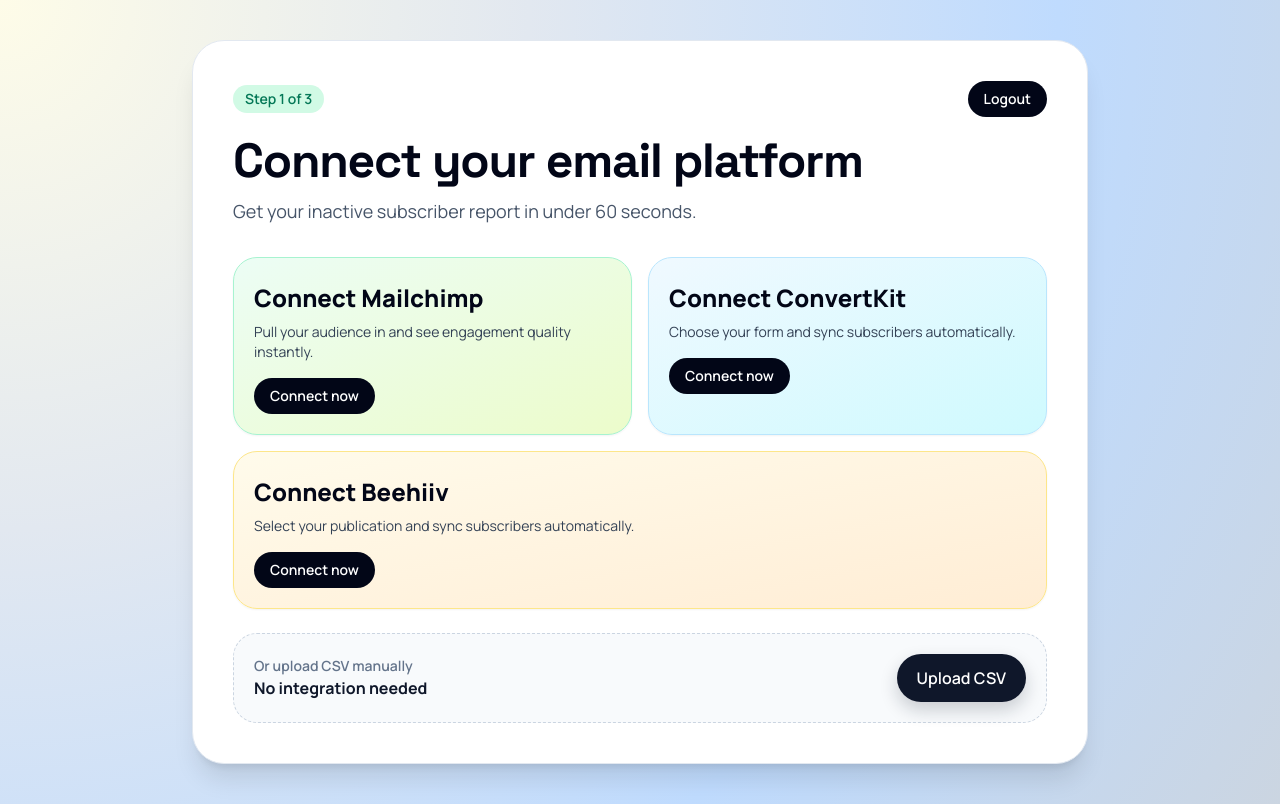
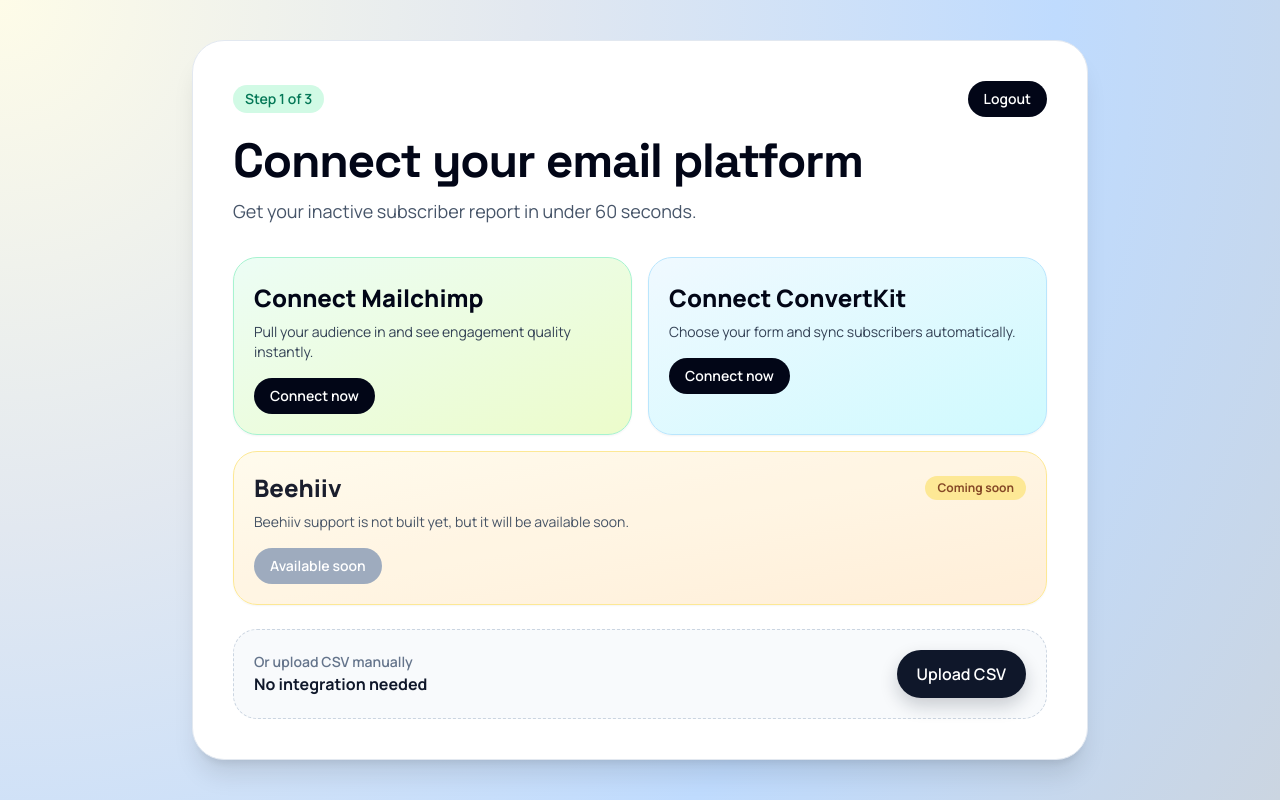
Before and after one commit to khansarim007/use-it-lose-it-newsletter, a Flask app: page /onboarding in a window 1280 px wide. Run offline with Flask 3, Linux system fonts and the light colour scheme; a user stored in the database is signed in; data comes from the database, SQL or seed files in the repository; data that the repository does not hold is empty; some libraries are stand-ins or nearby versions.

Commit message:
Mark Beehiiv as coming soon

```diff
--- a/templates/onboarding.html
+++ b/templates/onboarding.html
@@ -24,11 +24,14 @@
         </a>
       </div>
 
-      <a href="{{ url_for('connect_beehiiv') }}" class="group mt-4 block rounded-3xl border border-amber-200 bg-gradient-to-br from-amber-50 to-orange-100 p-5 shadow-sm transition-all duration-200 hover:-translate-y-1 hover:shadow-lg hover:shadow-amber-200/60 hover:border-amber-300 focus-visible:outline focus-visible:outline-2 focus-visible:outline-offset-2 focus-visible:outline-amber-500">
-        <p class="mt-1 text-2xl font-black text-slate-950">Connect Beehiiv</p>
-        <p class="mt-2 text-sm text-slate-700">Select your publication and sync subscribers automatically.</p>
-        <span class="mt-4 inline-flex items-center gap-2 rounded-full bg-slate-950 px-4 py-2 text-sm font-semibold text-white transition-colors group-hover:bg-slate-800">Connect now</span>
-      </a>
+      <div class="mt-4 rounded-3xl border border-amber-200 bg-gradient-to-br from-amber-50 to-orange-100 p-5 shadow-sm opacity-90">
+        <div class="flex items-center justify-between gap-3">
+          <p class="text-2xl font-black text-slate-950">Beehiiv</p>
+          <span class="inline-flex items-center rounded-full bg-amber-200 px-3 py-1 text-xs font-bold text-amber-900">Coming soon</span>
+        </div>
+        <p class="mt-2 text-sm text-slate-700">Beehiiv support is not built yet, but it will be available soon.</p>
+        <button type="button" disabled aria-disabled="true" class="mt-4 inline-flex items-center gap-2 rounded-full bg-slate-400 px-4 py-2 text-sm font-semibold text-white cursor-not-allowed">Available soon</button>
+      </div>
 
       <div class="mt-6 rounded-3xl border border-dashed border-slate-300 bg-slate-50 p-5 flex items-center justify-between gap-3">
         <div>
```
